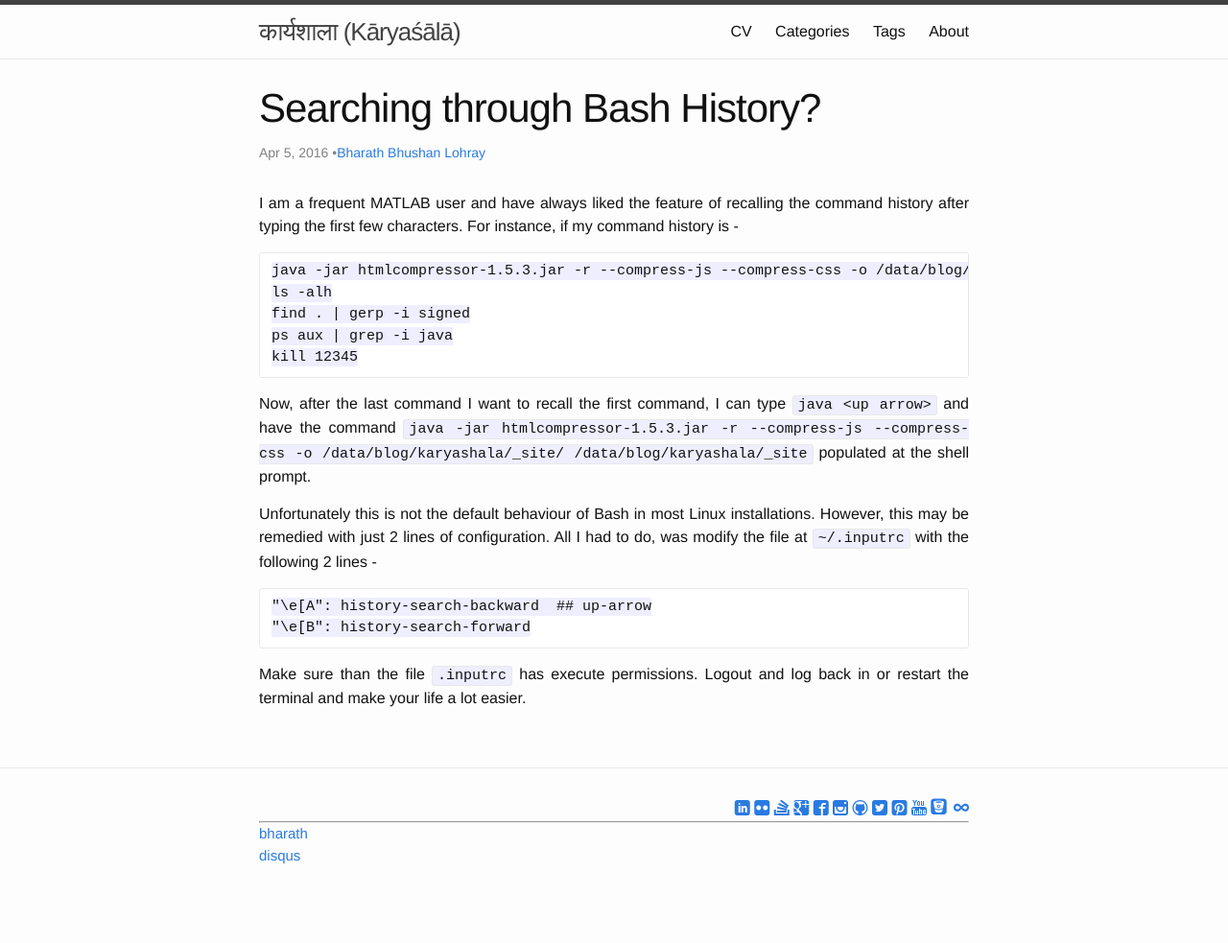
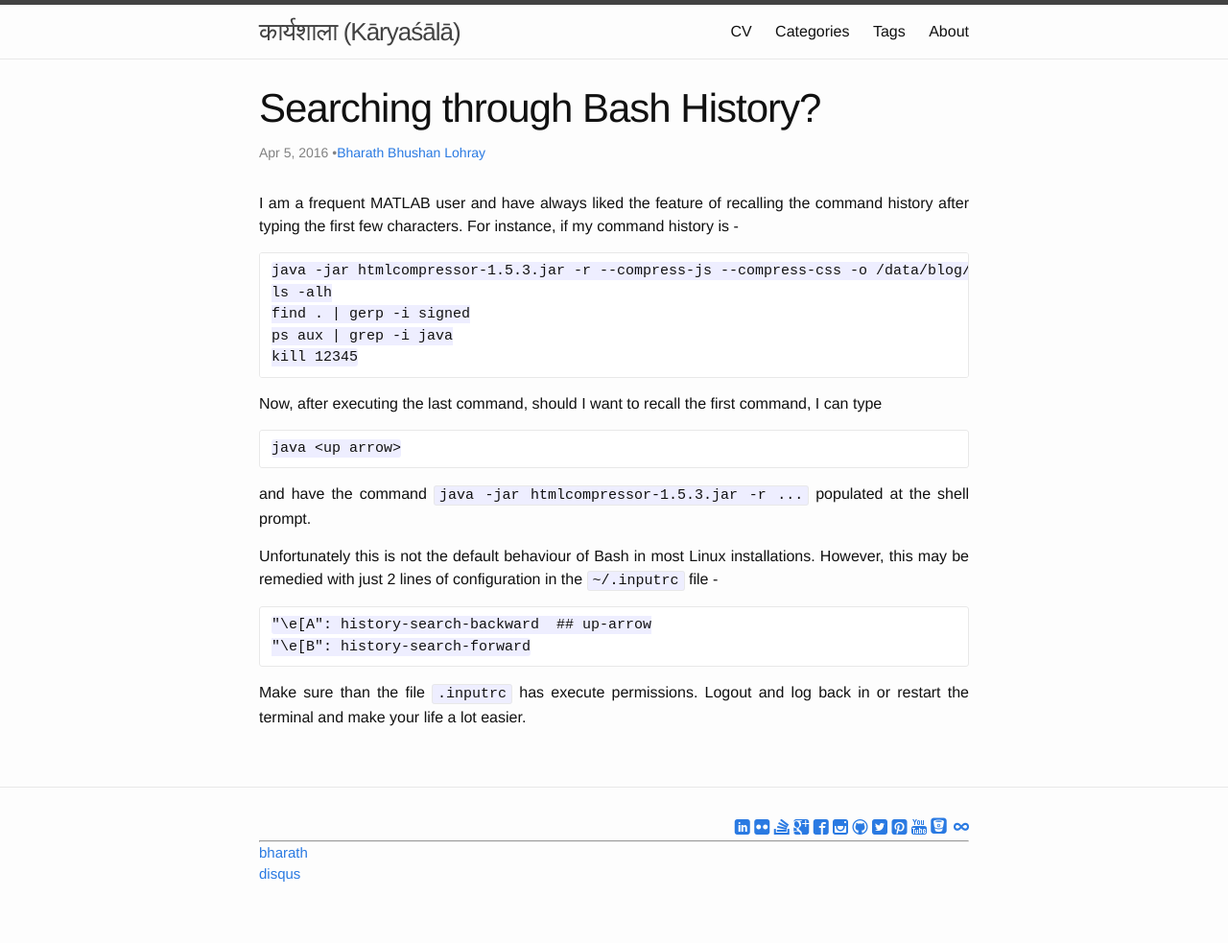
Before and after one commit to lordloh/karyashala, a Jekyll site: the page built from _posts/2016/2016-04-05-searching-through-bash-history.markdown, in a window 1280 px wide. Shown: the whole page at 96% size. Built offline with Jekyll 4.4.1, drawn with Linux system fonts in a browser that asks for light colours; some web fonts are replaced; Markdown is read by kramdown in place of the engine named in the settings; comment, search, counter and statistics services are not loaded.

Commit message:
fixed formatting

````diff
--- a/_posts/2016/2016-04-05-searching-through-bash-history.markdown
+++ b/_posts/2016/2016-04-05-searching-through-bash-history.markdown
@@ -18,9 +18,13 @@ ps aux | grep -i java
 kill 12345
 ```
 
-Now, after the last command I want to recall the first command, I can type `java <up arrow>` and have the command `java -jar htmlcompressor-1.5.3.jar -r --compress-js --compress-css -o /data/blog/karyashala/_site/ /data/blog/karyashala/_site` populated at the shell prompt.
+Now, after executing the last command, should I want to recall the first command, I can type
+```
+java <up arrow>
+```
+and have the command `java -jar htmlcompressor-1.5.3.jar -r ...` populated at the shell prompt.
 
-Unfortunately this is not the default behaviour of Bash in most Linux installations. However, this may be remedied with just 2 lines of configuration. All I had to do, was modify the file at `~/.inputrc` with the following 2 lines -
+Unfortunately this is not the default behaviour of Bash in most Linux installations. However, this may be remedied with just 2 lines of configuration in the `~/.inputrc` file -
 
 ```
 "\e[A": history-search-backward  ## up-arrow
````
